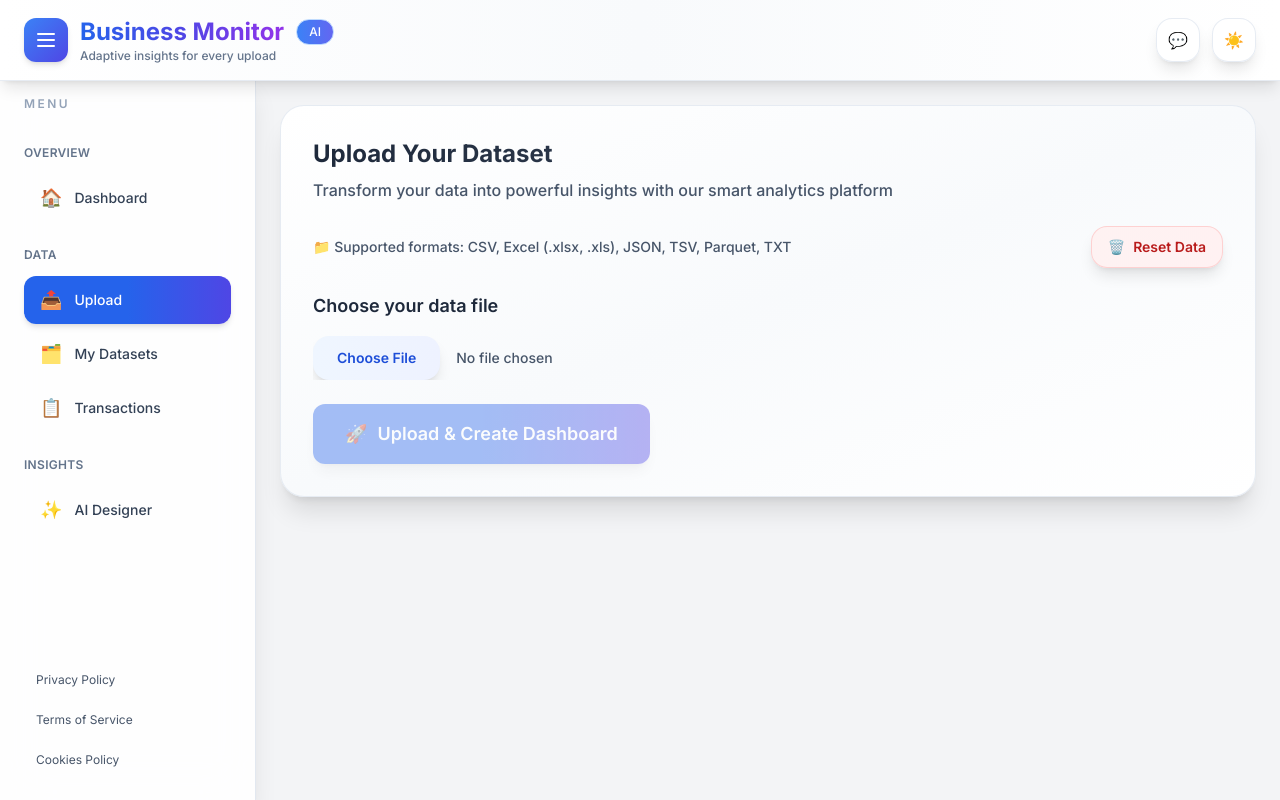
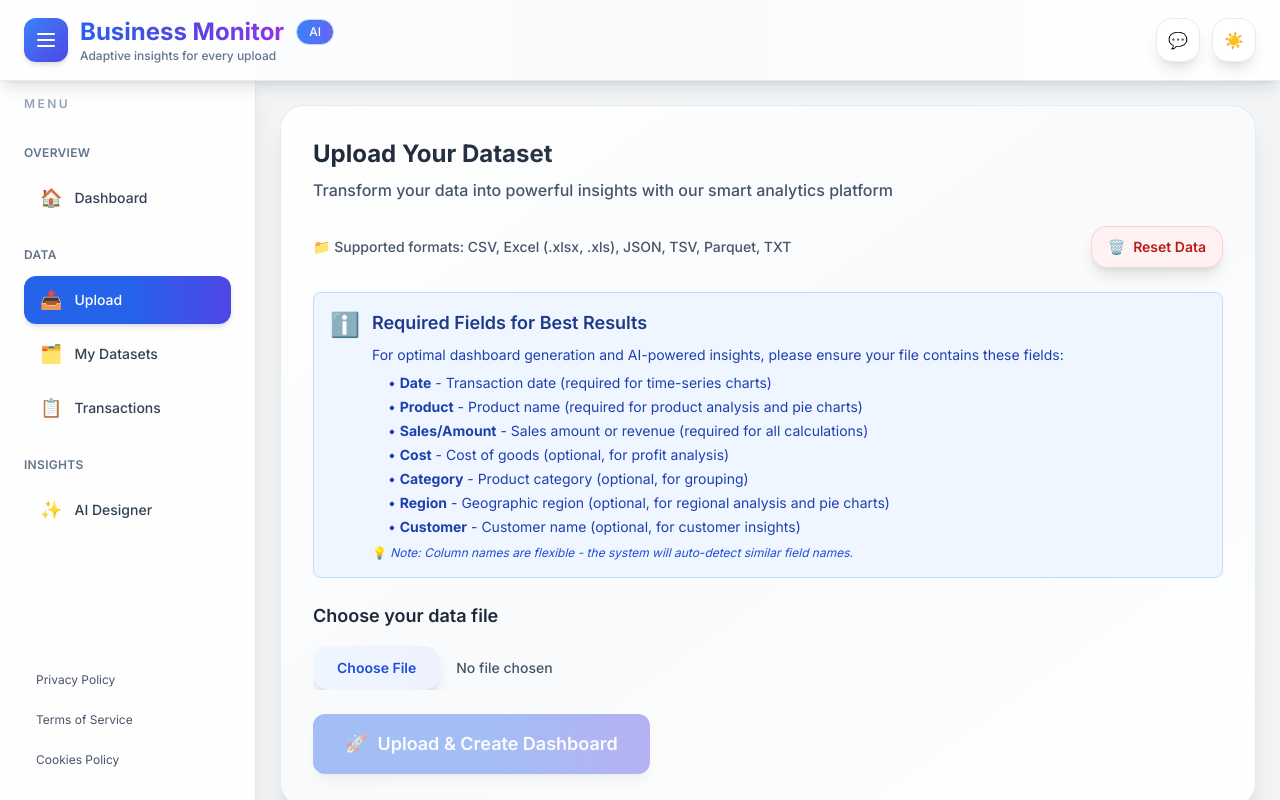
Before and after one commit to MuhammadSaif700/Business-Monitor, a React (Vite) app in the folder frontend/: page /upload in a window 1280 px wide. Built offline with nearby package versions, Linux system fonts and the light colour scheme.

Commit message:
Add helpful note about required fields for optimal dashboard and AI chart generation

```diff
--- a/frontend/src/components/Upload.jsx
+++ b/frontend/src/components/Upload.jsx
@@ -100,6 +100,30 @@ export default function Upload(){
             <span>🗑️</span>
             Reset Data
           </button>
+        </div>
+
+        <div className="mb-6 p-4 rounded-lg bg-blue-50 dark:bg-blue-900/20 border border-blue-200 dark:border-blue-400/30">
+          <div className="flex items-start gap-3">
+            <span className="text-2xl">ℹ️</span>
+            <div className="flex-1">
+              <h4 className="font-semibold text-blue-900 dark:text-blue-300 mb-2">Required Fields for Best Results</h4>
+              <p className="text-sm text-blue-800 dark:text-blue-200 mb-2">
+                For optimal dashboard generation and AI-powered insights, please ensure your file contains these fields:
+              </p>
+              <ul className="text-sm text-blue-800 dark:text-blue-200 space-y-1 ml-4">
+                <li>• <strong>Date</strong> - Transaction date (required for time-series charts)</li>
+                <li>• <strong>Product</strong> - Product name (required for product analysis and pie charts)</li>
+                <li>• <strong>Sales/Amount</strong> - Sales amount or revenue (required for all calculations)</li>
+                <li>• <strong>Cost</strong> - Cost of goods (optional, for profit analysis)</li>
+                <li>• <strong>Category</strong> - Product category (optional, for grouping)</li>
+                <li>• <strong>Region</strong> - Geographic region (optional, for regional analysis and pie charts)</li>
+                <li>• <strong>Customer</strong> - Customer name (optional, for customer insights)</li>
+              </ul>
+              <p className="text-xs text-blue-700 dark:text-blue-300 mt-2">
+                💡 <em>Note: Column names are flexible - the system will auto-detect similar field names.</em>
+              </p>
+            </div>
+          </div>
         </div>
 
         <form onSubmit={submit} className="space-y-6">
```
